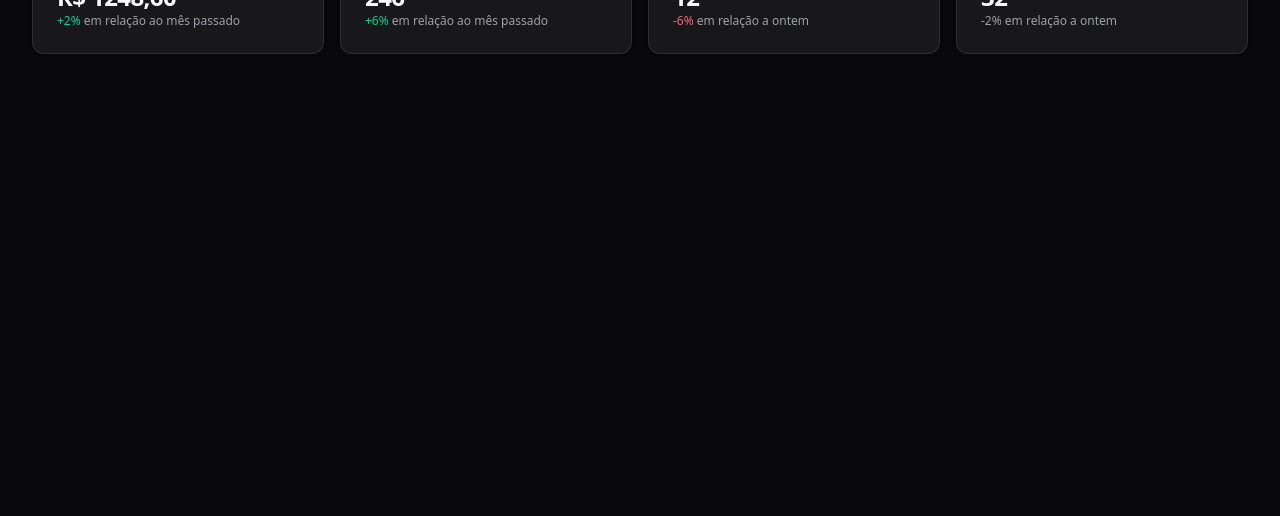
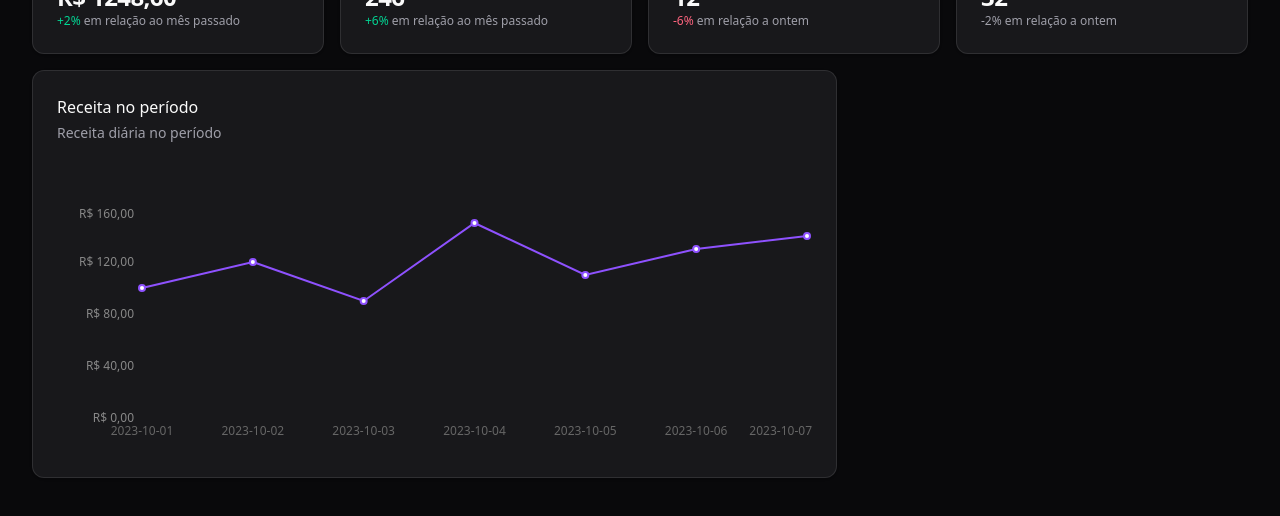
Before and after one commit to gustavoeguedes/pizzashop-web, a React (Vite) app: page / in a window 1280 px wide. Shown: the part 176-692 px from the top of the page. Built offline with nearby package versions, Linux system fonts and the light colour scheme.

Commit message:
feat: add RevenueChart component to visualize daily revenue data

```diff
--- a/package.json
+++ b/package.json
@@ -26,6 +26,7 @@
     "react-helmet-async": "^2.0.5",
     "react-hook-form": "^7.56.4",
     "react-router-dom": "^7.6.1",
+    "recharts": "^2.15.3",
     "sonner": "^2.0.3",
     "tailwind-merge": "^3.3.0",
     "tailwindcss": "^4.1.7",
--- a/src/pages/app/dashboard/dashboard.tsx
+++ b/src/pages/app/dashboard/dashboard.tsx
@@ -4,6 +4,7 @@
 import { MonthCanceledOrdersAmountCard } from './month-canceled-orders-amount-card'
 import { MonthOrdersAmountCard } from './month-orders-amont-card'
 import { MonthRevenueCard } from './month-revenue-card'
+import { RevenueChart } from './revenue-chart'
 
 export function Dashboard() {
   return (
@@ -18,6 +19,10 @@
           <DayOrdersAmountCard />
           <MonthCanceledOrdersAmountCard />
         </div>
+
+        <div className="grid grid-cols-9 gap-4">
+          <RevenueChart />
+        </div>
       </div>
     </>
   )
--- /dev/null
+++ b/src/pages/app/dashboard/revenue-chart.tsx
@@ -0,0 +1,68 @@
+import {
+  CartesianGrid,
+  Line,
+  LineChart,
+  ResponsiveContainer,
+  Tooltip,
+  XAxis,
+  YAxis,
+} from 'recharts'
+import colors from 'tailwindcss/colors'
+
+import {
+  Card,
+  CardContent,
+  CardDescription,
+  CardHeader,
+  CardTitle,
+} from '../../../components/ui/card'
+
+const data = [
+  { date: '2023-10-01', revenue: 100 },
+  { date: '2023-10-02', revenue: 120 },
+  { date: '2023-10-03', revenue: 90 },
+  { date: '2023-10-04', revenue: 150 },
+  { date: '2023-10-05', revenue: 110 },
+  { date: '2023-10-06', revenue: 130 },
+  { date: '2023-10-07', revenue: 140 },
+]
+
+export function RevenueChart() {
+  return (
+    <Card className="col-span-6">
+      <CardHeader className="flex-row items-center justify-between pb-8">
+        <div className="space-y-1">
+          <CardTitle className="text-base font-medium">
+            Receita no período
+          </CardTitle>
+          <CardDescription>Receita diária no período</CardDescription>
+        </div>
+      </CardHeader>
+      <CardContent>
+        <ResponsiveContainer width={'100%'} height={248}>
+          <LineChart data={data} style={{ fontSize: 12 }}>
+            <XAxis dataKey="date" tickLine={false} axisLine={false} dy={'4'} />
+            <YAxis
+              stroke="#888"
+              axisLine={false}
+              tickLine={false}
+              width={80}
+              tickFormatter={(value: number) =>
+                value.toLocaleString('pt-Br', {
+                  style: 'currency',
+                  currency: 'BRL',
+                })
+              }
+            />
+            <Line
+              type={'linear'}
+              strokeWidth={2}
+              dataKey="revenue"
+              stroke={colors.violet['500']}
+            />
+          </LineChart>
+        </ResponsiveContainer>
+      </CardContent>
+    </Card>
+  )
+}
```
Also changed, not shown: 1 other file (tests, documents, lock files or other folders).
